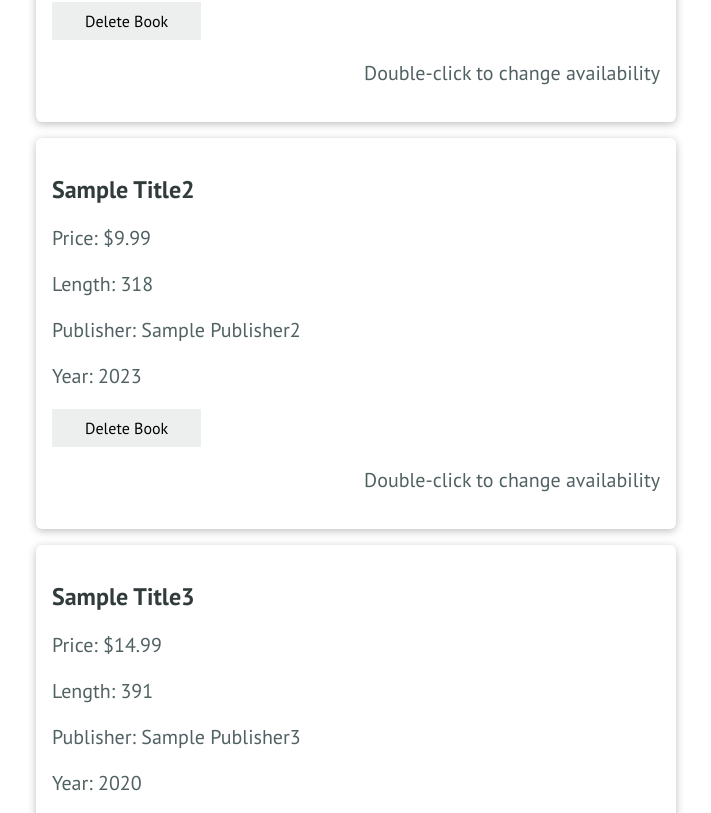
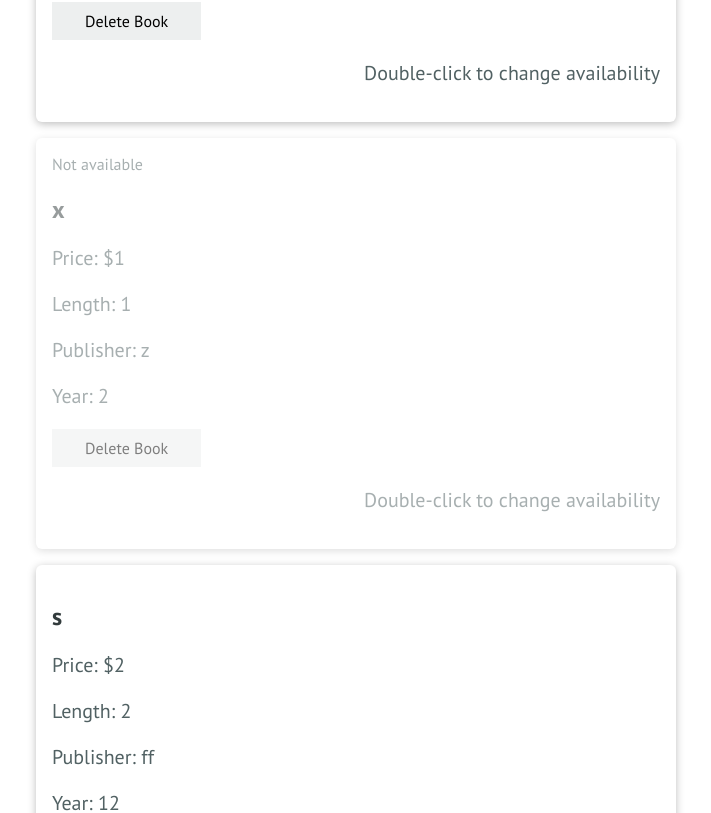
Before and after one commit to VinczeChris-FS/final-project, a React (Create React App) app in the folder frontend/: page / in a window 1280 px wide. Shown: the part 1014-1827 px from the top of the page, without its empty margins (284-995 px from the left). Built offline with nearby package versions, Linux system fonts and the light colour scheme; data requests are answered from the project's data file.

Commit message:
Add delete and post to db.json

```diff
--- a/frontend/db.json
+++ b/frontend/db.json
@@ -10,22 +10,22 @@
       "inStock": true
     },
     {
-      "id": 2,
-      "title": "Sample Title2",
-      "price": 9.99,
-      "length": 318,
-      "publisher": "Sample Publisher2",
-      "year": 2023,
-      "inStock": true
+      "title": "x",
+      "price": 1,
+      "length": 1,
+      "publisher": "z",
+      "year": 2,
+      "inStock": false,
+      "id": 2
     },
     {
-      "id": 3,
-      "title": "Sample Title3",
-      "price": 14.99,
-      "length": 391,
-      "publisher": "Sample Publisher3",
-      "year": 2020,
-      "inStock": true
+      "title": "s",
+      "price": 2,
+      "length": 2,
+      "publisher": "ff",
+      "year": 12,
+      "inStock": true,
+      "id": 3
     }
   ]
 }
--- a/frontend/src/App.js
+++ b/frontend/src/App.js
@@ -15,13 +15,18 @@ function App() {
   // Array of books - moved to db.json and converted to JSON
   const [books, setBooks] = useState([]);
 
-  // When page app is loaded
+  // When App is loaded
   useEffect(() => {
-    const getBooks = async () => {
+    // Async arrow function example
+    // const getBooks = async () => { }
+    // Async named function
+    async function getBooks() {
+      // Call read books function below
       const booksFromServer = await fetchBooks();
       // Set useState hook with array of books objects
       setBooks(booksFromServer);
-    };
+    }
+    // Call above function
     getBooks();
   }, []);
 
@@ -30,24 +35,39 @@ function App() {
   //* Create book function
   // Pass in as props to AddBook component
   // Passed back object of useState values
-  function addBook(passedBook) {
+  // Async arrow function example
+  // const addBook = async (passedBook) => { }
+  // Async named function
+  async function addBook(passedBook) {
+    // POST to db.json
+    const res = await axios.post("http://localhost:8000/books", passedBook);
+    const data = res.data;
+    // Set useState hook to copy with spread and add new object
+    setBooks([...books, data]);
+
+    // ID no longer needed
     // console.log(passedBook);
     // Create an ID from useState hook array length
-    const id = books.length + 1;
+    // const id = books.length + 1;
     // Create new object with id and passed object, copy properties with spread
-    const newBook = { id, ...passedBook };
+    // const newBook = { id, ...passedBook };
     // console.log(newBook);
     // Set useState hook to copy with spread and add new object
-    setBooks([...books, newBook]);
+    // setBooks([...books, newBook]);
   }
 
   //* Read books function, called in useEffect above.
-  const fetchBooks = async () => {
+  // Async arrow function example
+  // const fetchBooks = async () => { }
+  // Async named function
+  async function fetchBooks() {
+    // GET from db.json
     const res = await axios("http://localhost:8000/books");
+    // Array of objects
     const data = res.data;
     // console.log(data);
     return data;
-  };
+  }
 
   //* Update availability function
   // Pass in as props to BookList component
@@ -64,9 +84,16 @@ function App() {
 
   //* Delete book function
   // Pass in as props to BookList component
-  function deleteBook(id) {
+  // Async arrow function example
+  // const deleteBook = async (id) => { }
+  // Async named function
+  async function deleteBook(id) {
+    // DELETE from db.json
+    await axios.delete(`http://localhost:8000/books/${id}`);
+
     // console.log("delete", id);
     // Set useState hook to filtered books without the passed id
+    // For UI, so no reload needed
     setBooks(books.filter((book) => book.id !== id));
   }
 
```
Also changed, not shown: 1 other file (tests, documents, lock files or other folders).
